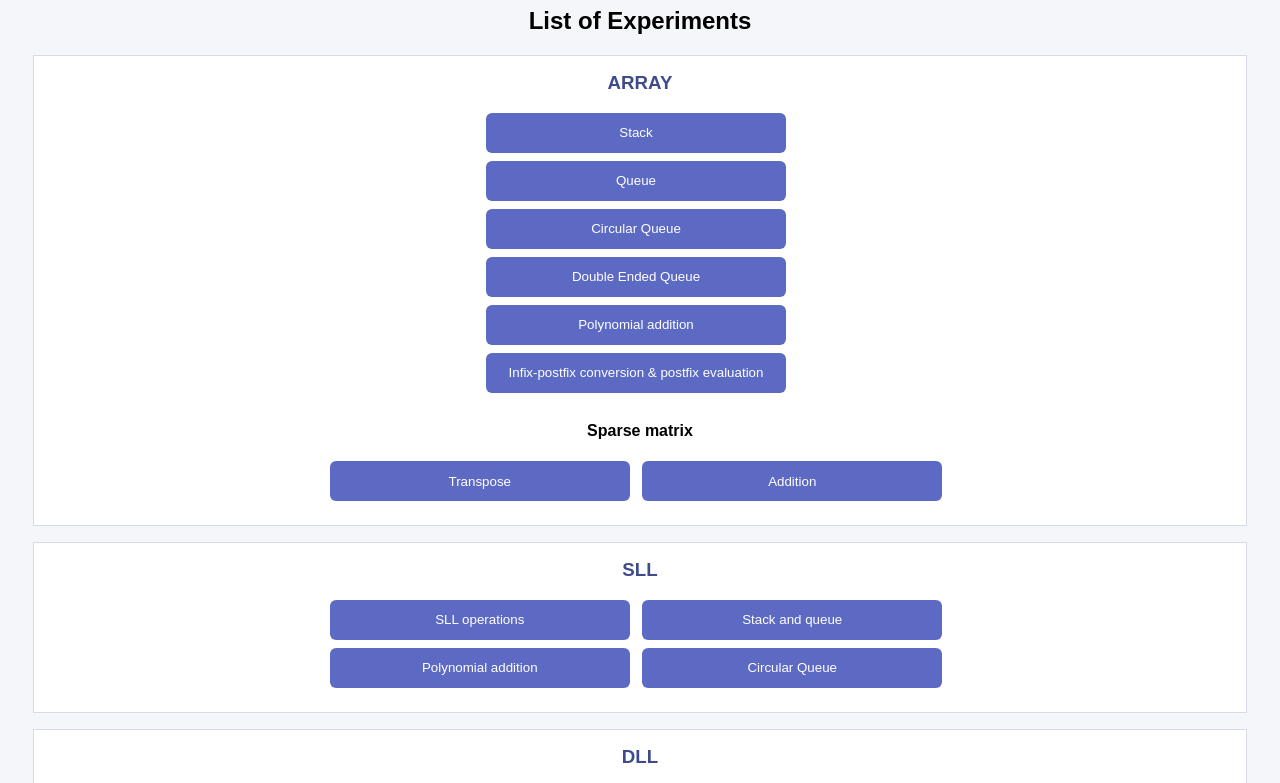
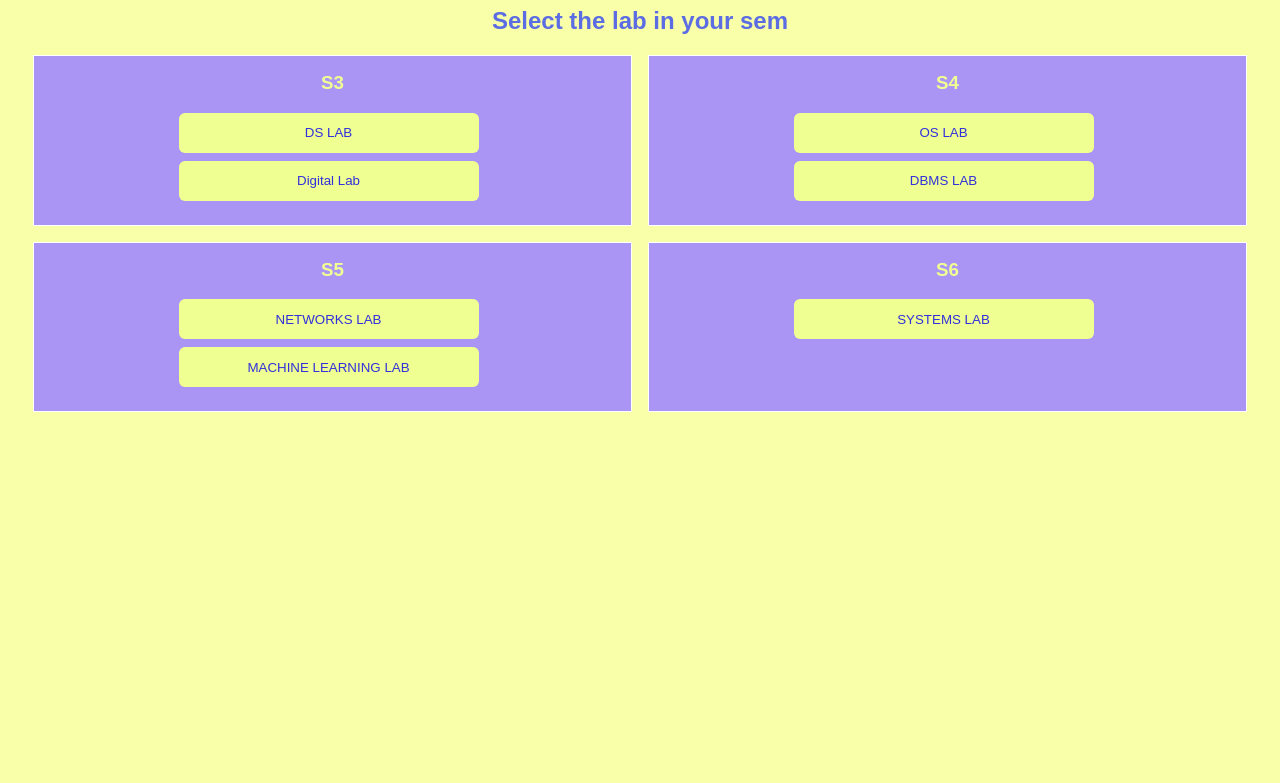
Before and after one commit to abirajtm-1806/lab-in-browser, a plain HTML site: page index.html in a window 1280 px wide. Shown: the part 106-889 px from the top of the page. After the commit the page ends 800 px from the top, so only its background shows below. Drawn offline with Linux system fonts and the light colour scheme.

Commit message:
added 2nd yr and 3rd year labs

```diff
--- a/index.html
+++ b/index.html
@@ -1,52 +1,34 @@
 <!DOCTYPE html>
 <html>
   <head>
-    <title>DS LAB!</title>
+    <meta charset="UTF-8">
+    <meta name="viewport" content="width=device-width, initial-scale=1.0">
+    <title>LAB-IN-BROWSER</title>
     <link rel="stylesheet" href="style.css" />
   </head>
   <body align=center>
-      <center><h1 class="title">DS LAB</h1></center>
-      <h2>List of Experiments</h2>
+      <center><h1 class="title">LAB IN BROWSER</h1></center>
+      <h2>Select the lab in your sem</h2>
+      <div class="semester-grid">
       <section>
-        <center><h3>ARRAY</h3></center>
-        <button onclick="window.location.href='https://onecompiler.com/c/4586ptkqw'">Stack</button><br>
-        <button onclick="window.location.href='https://onecompiler.com/c/4586tx5n2'">Queue</button><br>
-        <button onclick="window.location.href='https://onecompiler.com/c/4587nrr32'">Circular Queue</button><br>
-        <button onclick="window.location.href='https://onecompiler.com/c/4587nvxq7'">Double Ended Queue</button><br>
-        <button onclick="window.location.href='https://onecompiler.com/c/454kp8wnr'">Polynomial addition</button><br>
-        <button onclick="window.location.href='https://onecompiler.com/c/4587j64nm'">Infix-postfix conversion &amp; postfix evaluation</button><br>
-        <center><h4>Sparse matrix</h4></center>
-        <button onclick="window.location.href='https://onecompiler.com/c/454m34q53'">Transpose</button>
-        <button onclick="window.location.href='https://onecompiler.com/c/454m34q53'">Addition</button><br>
-
+        <center><h3>S3</h3></center>
+	<a href=lab/dslab.html><button>DS LAB</button></a>
+        <button>Digital Lab</button><br>
       </section>
       <section>
-        <center><h3>SLL</h3></center>
-        <button onclick="window.location.href='https://onecompiler.com/c/4598wun2m'">SLL operations</button>
-        <button onclick="window.location.href='https://onecompiler.com/c/4598wy7yn'">Stack and queue</button><br>
-        <button onclick="window.location.href='https://onecompiler.com/c/4598x35ay'">Polynomial addition</button>
-        <button onclick="window.location.href='https://onecompiler.com/c/4598xjvcx'">Circular Queue</button><br>
+        <center><h3>S4</h3></center>
+        <button>OS LAB</button>
+        <button>DBMS LAB</button><br>
       </section>
       <section>
-        <center><h3>DLL</h3></center>
-        <button onclick="window.location.href='https://onecompiler.com/c/4598xzw6h'">DLL operation</button>
-        <button onclick="window.location.href='https://onecompiler.com/c/4598y43ex'">Double ended queue</button><br>
+        <center><h3>S5</h3></center>
+        <button>NETWORKS LAB</button>
+        <button>MACHINE LEARNING LAB</button><br>
       </section>
       <section>
-        <center><h3>Binary Tree</h3></center>
-        <button onclick="window.location.href='https://onecompiler.com/c/4587p72jn'">BST using LL</button><br>
+        <center><h3>S6</h3></center>
+        <button>SYSTEMS LAB</button><br>
       </section>
-      <section>
-        <center><h3>Graphs</h3></center>
-        <button onclick="window.location.href='https://onecompiler.com/c/4587mybz3'">BFS , DFS implementation</button><br>
-      </section>
-      <section>
-        <center><h3>Sorting</h3></center>
-        <button onclick="window.location.href='https://onecompiler.com/c/45884h7te'">bubble, insertion, selection, quick<br> merge sort, heap sort and radix sort.</button><br>
-      </section>
-      <section>
-        <center><h3>Searching</h3></center>
-        <button onclick="window.location.href='https://onecompiler.com/c/4587n6wny'">Linear Search</button><button onclick="window.location.href='https://onecompiler.com/c/4587nfh5e'">Binary search</button><br>
-      </section>
+      </div>
   </body>
 </html>
--- /dev/null
+++ b/lab/dslab.css
@@ -0,0 +1,34 @@
+body {
+  padding: 25px;
+  font-family: Arial, sans-serif;
+  background: #f5f6fa;
+}
+
+.title {
+  color: #5C6AC4;
+}
+
+section {
+  margin: 16px 0;
+  padding: 16px 20px;
+  border: 1px solid #d7daea;
+  background: #fff;
+}
+
+section h3 {
+  margin-top: 0;
+  color: #404b8c;
+}
+
+button {
+  height: 40px;
+  width: 300px;
+  padding: 0 16px;
+  background-color: #5C6AC4;
+  color: #fff;
+  border: none;
+  border-radius: 6px;
+  margin: 0 8px 8px 0;
+  font: Times New Roman;
+  cursor: pointer;
+}
--- a/style.css
+++ b/style.css
@@ -1,31 +1,47 @@
 body {
   padding: 25px;
   font-family: Arial, sans-serif;
-  background: #f5f6fa;
+  background: #f9ffa8;
 }
 
 .title {
-  color: #5C6AC4;
+  color: #001efffd;
+}
+
+h2 {
+  color: #5c6ce3;
+}
+
+.semester-grid {
+  display: grid;
+  grid-template-columns: repeat(2, minmax(0, 1fr));
+  gap: 16px;
 }
 
 section {
-  margin: 16px 0;
+  margin: 0;
   padding: 16px 20px;
-  border: 1px solid #d7daea;
-  background: #fff;
+  border: 1px solid #ffffff;
+  background: #ab95f4;
 }
 
 section h3 {
   margin-top: 0;
-  color: #404b8c;
+  color: #efff92;
+}
+
+@media (max-width: 650px) {
+  .semester-grid {
+    grid-template-columns: 1fr;
+  }
 }
 
 button {
   height: 40px;
   width: 300px;
   padding: 0 16px;
-  background-color: #5C6AC4;
-  color: #fff;
+  background-color: #efff92;
+  color: #3230db;
   border: none;
   border-radius: 6px;
   margin: 0 8px 8px 0;
--- /dev/null
+++ b/styles.css
@@ -0,0 +1,6 @@
+body{
+  padding: 25px;
+}
+.title {
+	color: #5C6AC4;
+}
```
Also changed, not shown: commingsoon.html (added, +13 -0 lines), lab/dslab.html (added, +54 -0 lines), script.js (added, +7 -0 lines), New Text Document.txt (added).
